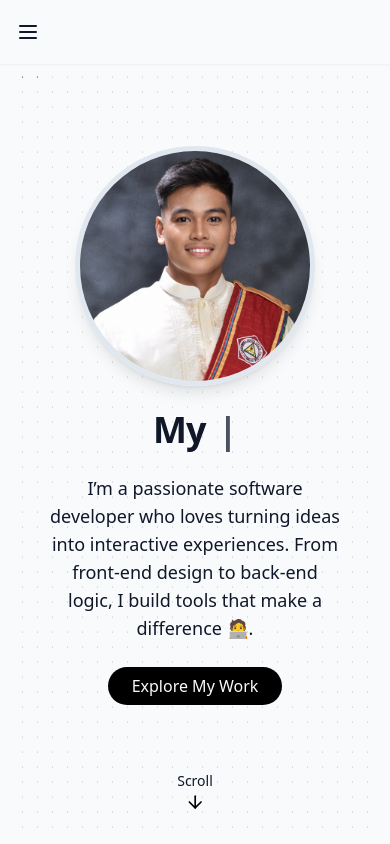
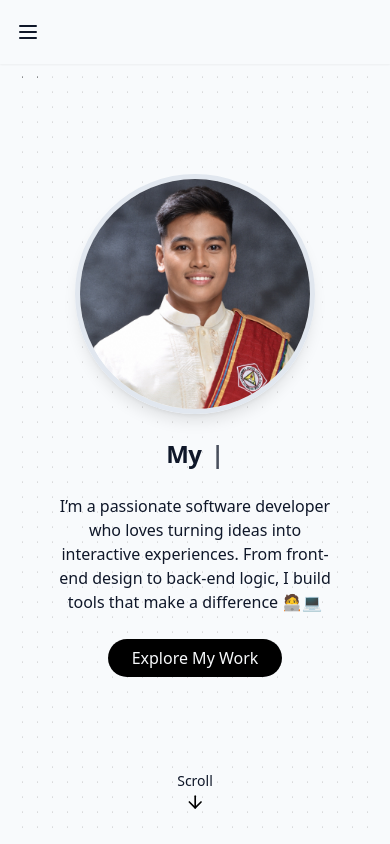
Before and after one commit to DarthCoder-afk/react-portfolio, a React (Vite) app: page / in a window 390 px wide. Shown: the top 844 px of the page. Built offline with nearby package versions, Linux system fonts and the light colour scheme.

Commit message:
fixed some text

```diff
--- a/src/components/HeroSection.jsx
+++ b/src/components/HeroSection.jsx
@@ -14,7 +14,7 @@ export const HeroSection = () => {
                     />
                 </div>
 
-                <h1 className="text-4xl md:text-6xl font-bold tracking-light">
+                <h1 className="text-2xl md:text-6xl font-bold tracking-light">
                     <span className="opacity-0 animate-fade-in delay-2">
                         <TextType
                             text={["Hi! Welcome to my Portfolio", "My name is", "Sean Michael A. Borje"]}
@@ -25,9 +25,9 @@ export const HeroSection = () => {
                         />
                     </span>
                 </h1>
-                <p className="text-lg md:text-xl text-muted-foreground max-2-2xl mx-auto opacity-0 animate-fade-in-delay-4">
+                <p className="text-md md:text-xl text-muted-foreground max-2-2xl mx-auto opacity-0 animate-fade-in-delay-4">
                     I’m a passionate software developer who loves turning ideas into interactive experiences.
-                    From front-end design to back-end logic, I build tools that make a difference 🧑‍💻.
+                    From front-end design to back-end logic, I build tools that make a difference 🧑‍💻💻
                 </p>
 
             </div>
```
